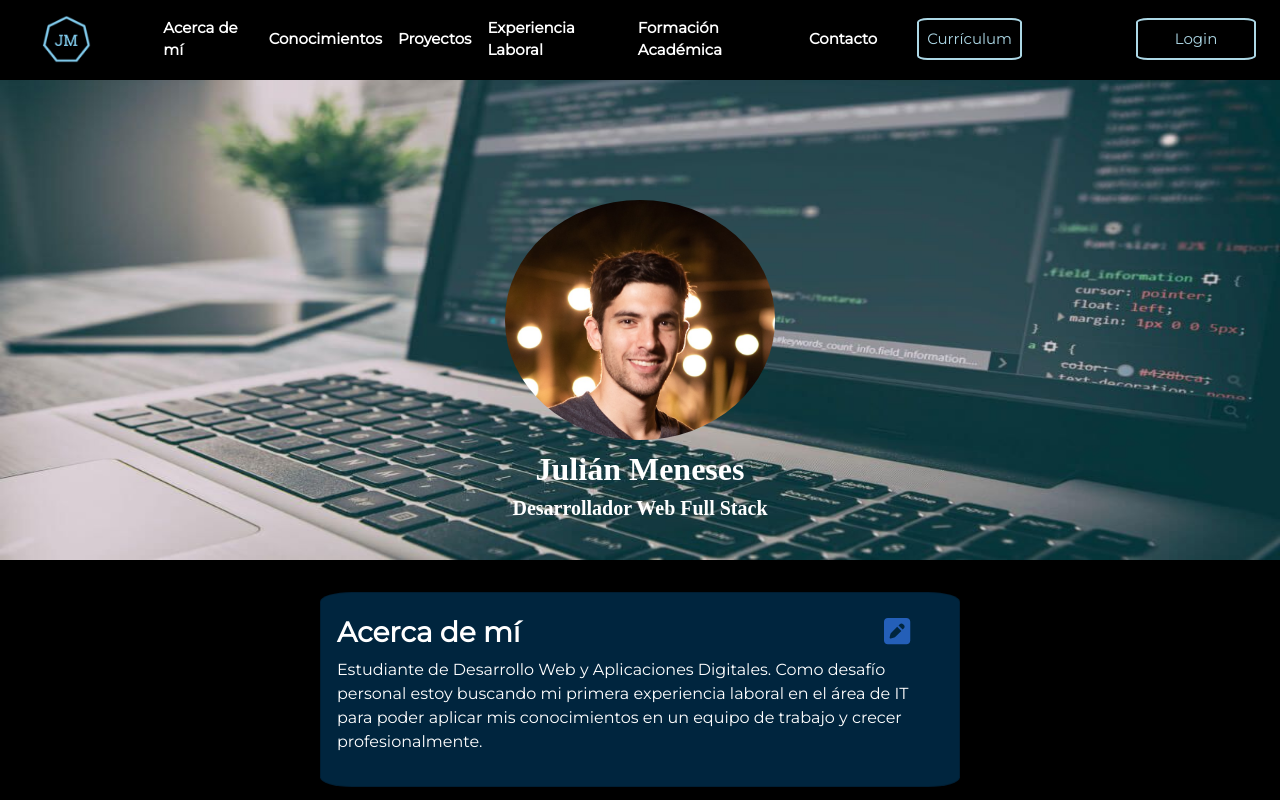
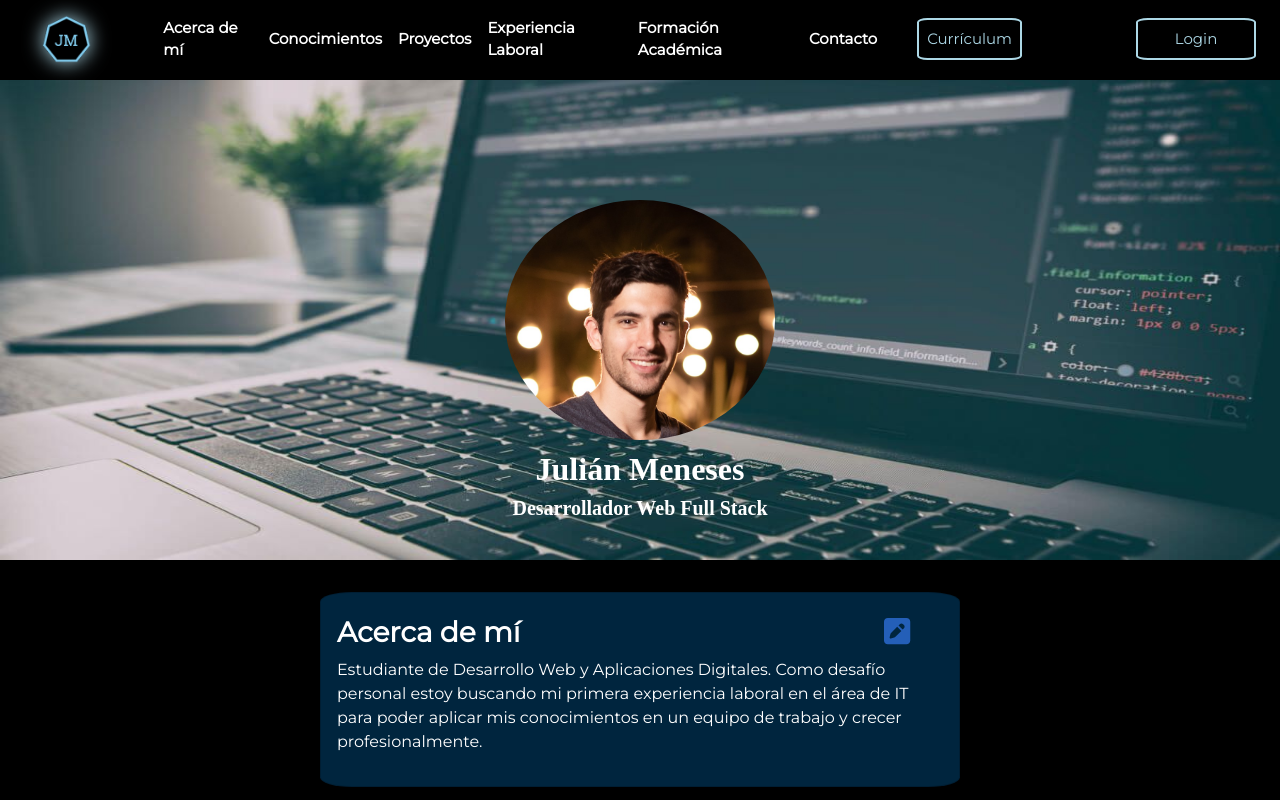
Before and after one commit to JulianMeneses1/Portafolio-FrontEnd-AP, an Angular app in the folder Proyecto-Angular/: page / in a window 1280 px wide. In both pictures the pointer is over the picture 66 px from the left and 39 px from the top of the page. Shown: the top 800 px of the page. Built offline with nearby package versions, Linux system fonts and the light colour scheme.

Commit message:
drop shadow logo

```diff
--- a/Proyecto-Angular/src/app/components/header/header.component.css
+++ b/Proyecto-Angular/src/app/components/header/header.component.css
@@ -20,8 +20,11 @@
     border-radius: 10%;
 }
 
-a > img {
+#logo {
    height:3em
+}
+#logo:hover{
+    filter:drop-shadow(0px 0px 10px lightblue)
 }
 
 #menu {
```
